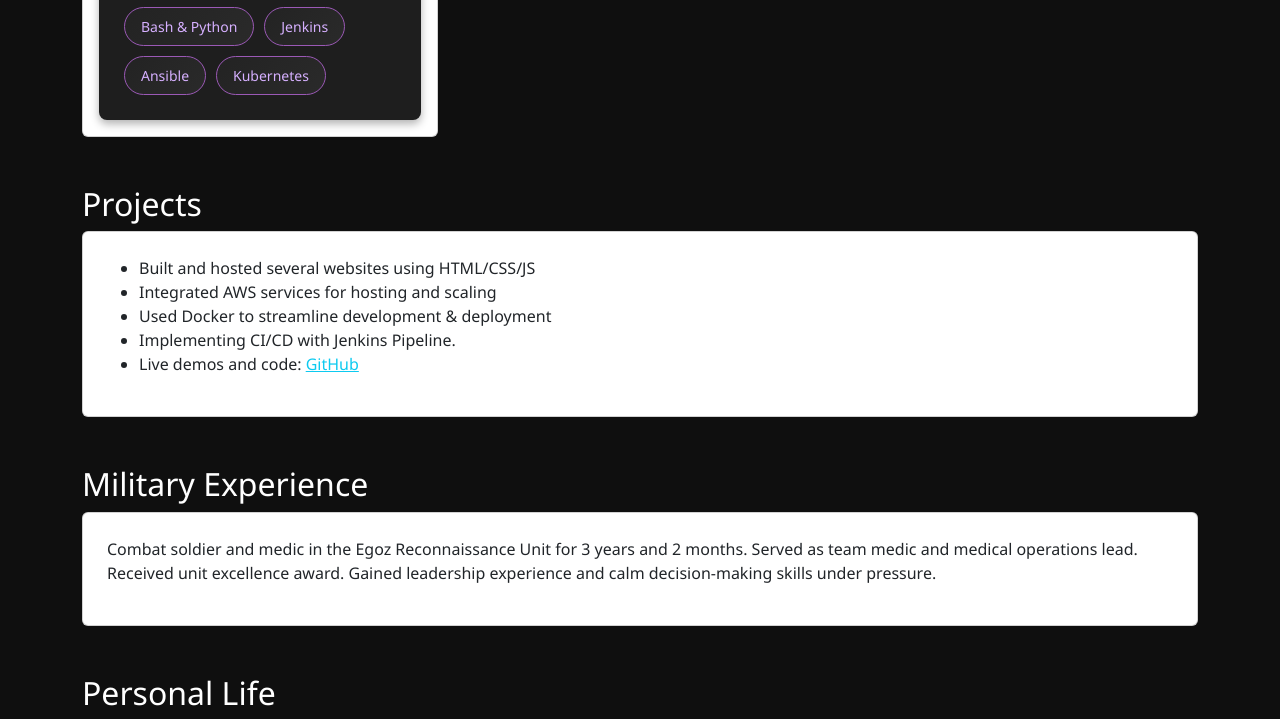
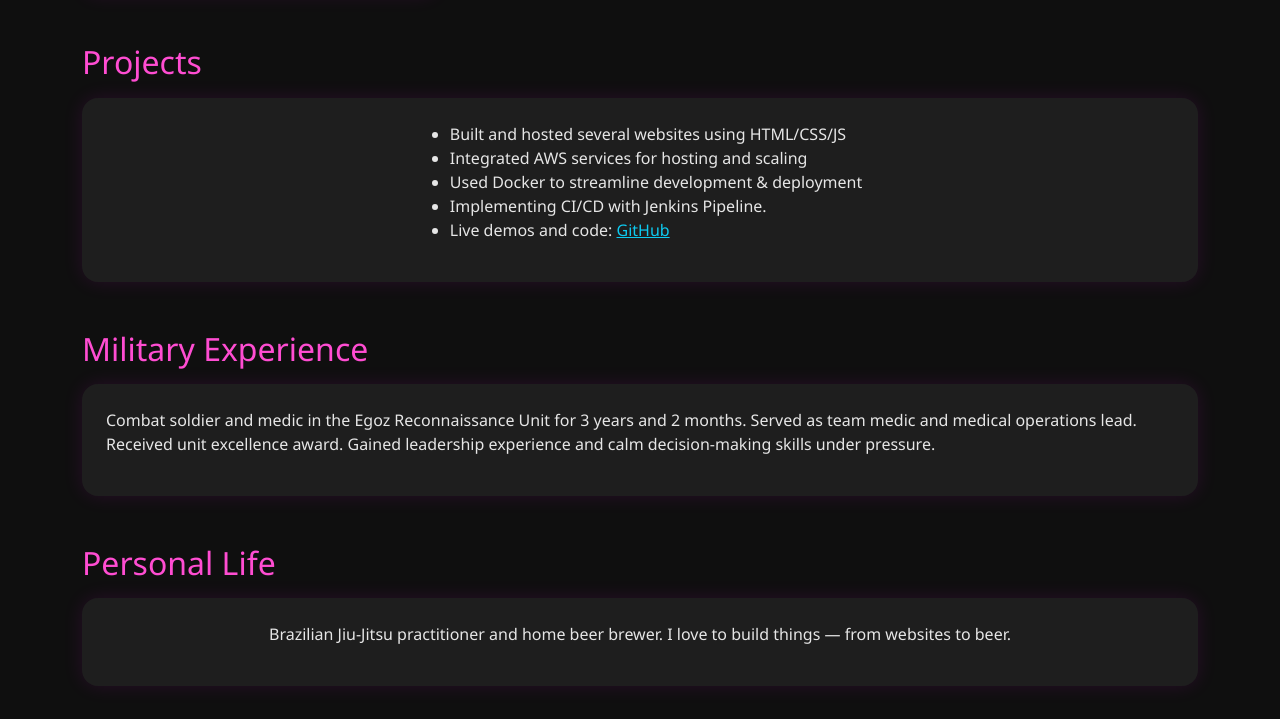
Before and after one commit to yagen1111/profile, a plain HTML site: page index.html in a window 1280 px wide. Shown: the part 1125-1844 px from the top of the page. Drawn offline with nearby package versions, Linux system fonts and the light colour scheme.

Commit message:
Update index.css

```diff
--- a/index.css
+++ b/index.css
@@ -51,11 +51,20 @@ body {
             transform: translateY(-2px);
             box-shadow: 0 4px 8px rgba(155, 89, 182, 0.3);
         }
-<<<<<<< HEAD
-  .p-3{
-=======
+
+
+  .card {
+    background-color: #1e1e1e;
+    border: none;
+    border-radius: 1rem;
+    box-shadow: 0 0 20px rgba(255, 0, 255, 0.1);
+    transition: transform 0.3s ease;
+    align-items: center;
+  }
+
+
 .card p-3 {
->>>>>>> 9e0820ad66f88a5a8faa7832f960f0d3f99a7d1e
+
     background-color: #1e1e1e;
     border: none;
     border-radius: 1rem;
```
